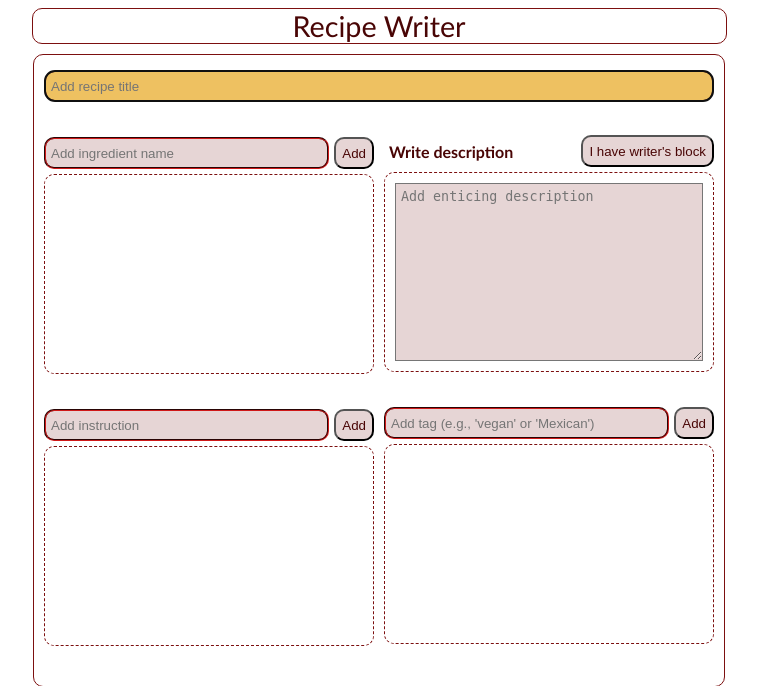
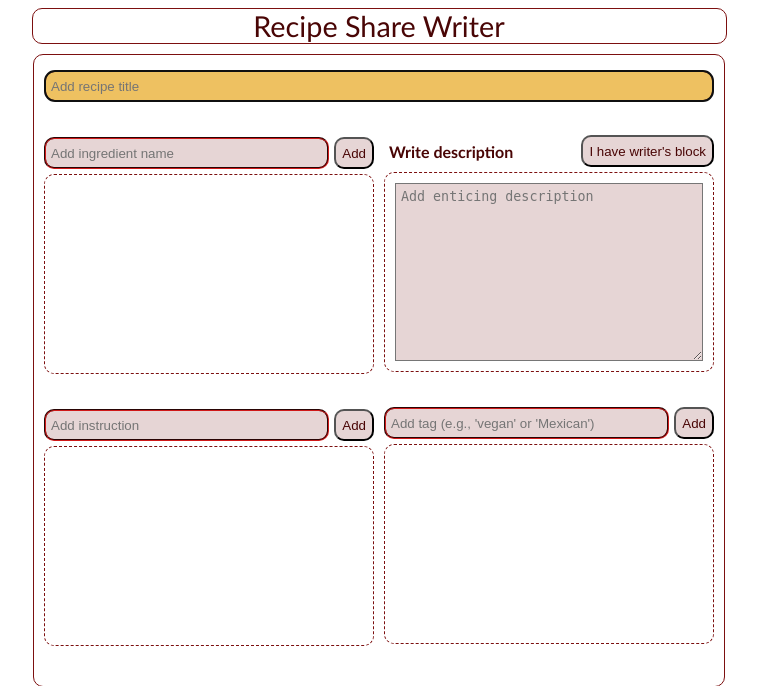
Before and after one commit to karencfisher/recipe-share, a Flask app: template templates/recipe-writer.html in a window 1280 px wide. Shown: the top 686 px of the page, without its empty margins (261-1019 px from the left). Run offline with Flask 3, Linux system fonts and the light colour scheme; the template is opened without the code that fills it, so the values that code supplies are empty.

```diff
--- a/app.py
+++ b/app.py
@@ -38,8 +38,15 @@ def queryDb():
     return jsonify(results), 200
 
 
+@app.route('/preview', methods=['POST'])
+def preview_recipe():
+    if not request.is_json:
+        return jsonify({"response": 403}), 403
+    # TODO
+
+
 @app.route('/insert', methods=['POST'])
-def insertDB():
+def insert_db():
     if not request.is_json:
         return jsonify({"response": 403}), 403
 
--- a/templates/recipe-writer.html
+++ b/templates/recipe-writer.html
@@ -3,13 +3,13 @@
 <head>
     <meta charset="UTF-8">
     <meta name="viewport" content="width=device-width, initial-scale=1.0">
-    <title>WorldRecipePeace - Recipe Writer</title>
+    <title>Recipe share - Recipe Writer</title>
     <script src="../static/recipe-writer.js" defer></script>
     <link rel="stylesheet" href="../static/style.css" />
 </head>
 <body>
     <header>
-        <h1>Recipe Writer</h1>
+        <h1>Recipe Share Writer</h1>
     </header>
     <main>
         <div class="column" id="left-column">
```
